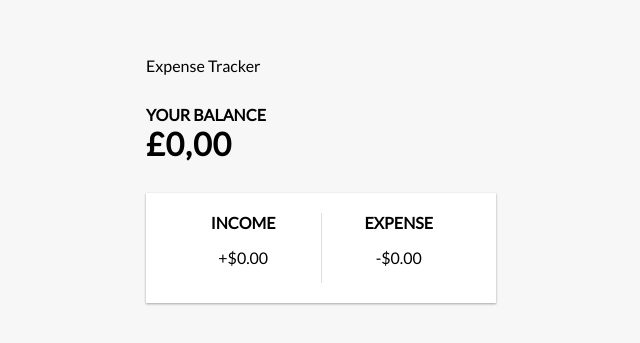
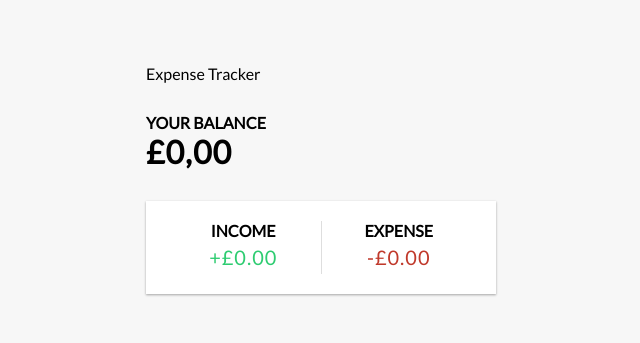
Before and after one commit to AL-ASHMALI/Expense-tracker, a React (Create React App) app: page / in a window 1280 px wide. Shown: the part 211-554 px from the top of the page, without its empty margins (319-959 px from the left). Built offline with nearby package versions, Linux system fonts and the light colour scheme.

Commit message:
added the style for the incomeexpense section (last commit before sleeping)

```diff
--- a/src/App.css
+++ b/src/App.css
@@ -50,3 +50,15 @@ h4{
 .inc-exp-container > div:first-of-type{
   border-right: 1px solid #dedede;
 }
+
+.money{
+  font-size: 20px;
+  letter-spacing: 1px;
+  margin: 5px 0;
+}
+.money.plus{
+  color: #2ecc71;
+}
+.money.minus{
+  color: #c0392b;
+}
--- a/src/components/IncomeExpenses.js
+++ b/src/components/IncomeExpenses.js
@@ -5,11 +5,11 @@ const IncomeExpenses = () => {
       <div class="inc-exp-container">
         <div>
           <h4>Income</h4>
-          <p id="money-plus" class="money plus">+$0.00</p>
+          <p id="money-plus" class="money plus">+£0.00</p>
         </div>
         <div>
           <h4>Expense</h4>
-          <p id="money-minus" class="money minus">-$0.00</p>
+          <p id="money-minus" class="money minus">-£0.00</p>
         </div>
       </div>
   )
```
